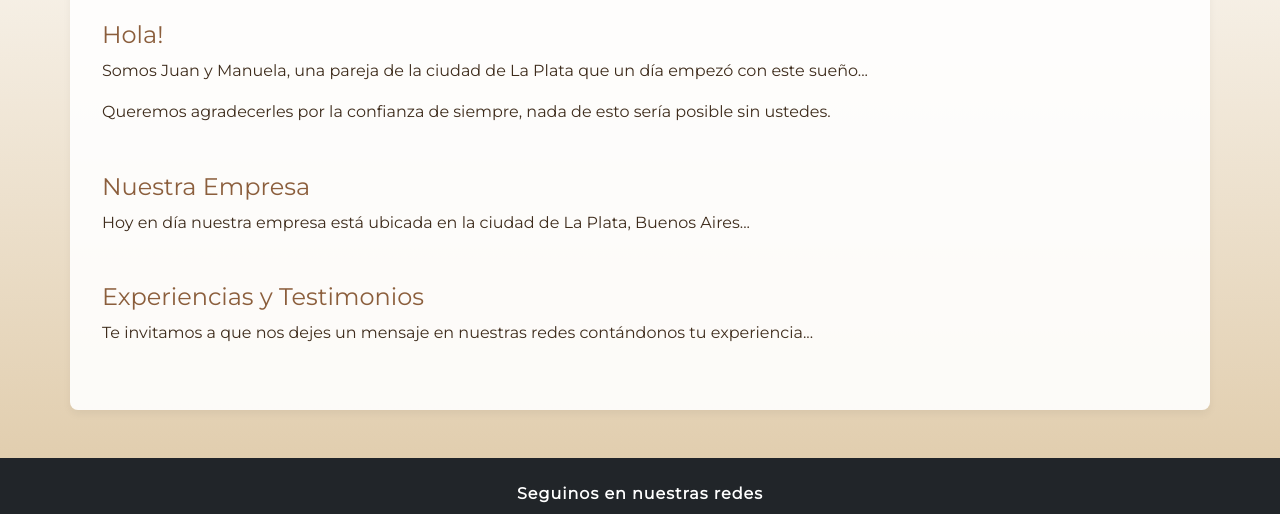
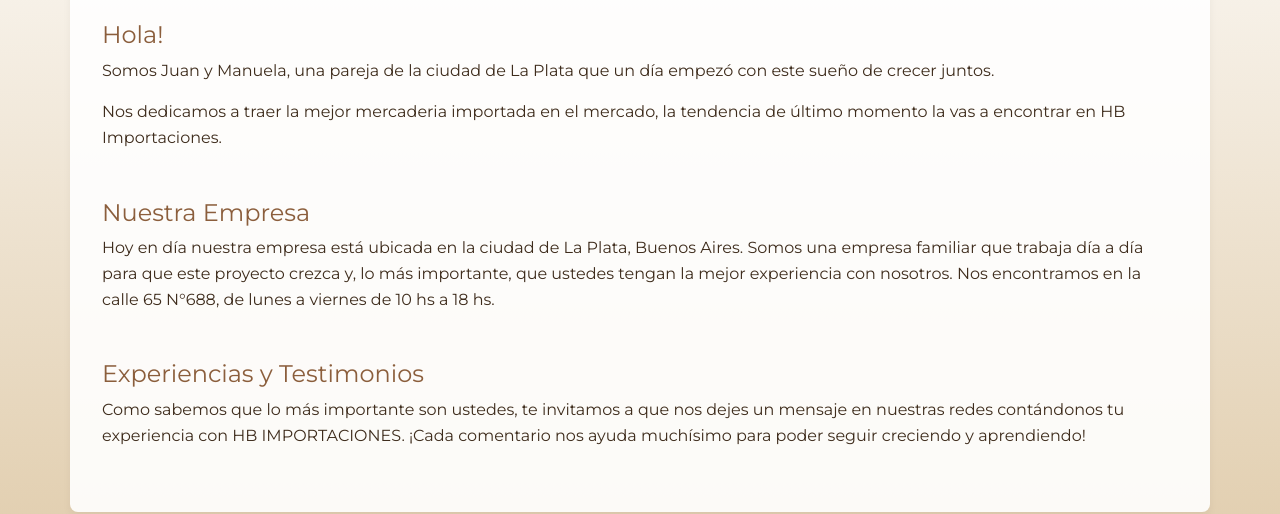
Before and after one commit to manulegui/HBImportaciones, a website: page pages/quienessomos.html in a window 1280 px wide. Shown: the part 225-739 px from the top of the page. Drawn offline with nearby package versions, Linux system fonts and the light colour scheme.

Commit message:
Corregi foto que no se veia y quienes somos

```diff
--- a/pages/quienessomos.html
+++ b/pages/quienessomos.html
@@ -40,24 +40,28 @@
         <section class="mb-5">
           <h2 class="h4">Hola!</h2>
           <p>
-            Somos Juan y Manuela, una pareja de la ciudad de La Plata que un día empezó con este sueño...
+            Somos Juan y Manuela, una pareja de la ciudad de La Plata que un día empezó con este sueño de crecer juntos.
           </p>
           <p>
-            Queremos agradecerles por la confianza de siempre, nada de esto sería posible sin ustedes.
+            Nos dedicamos a traer la mejor mercaderia importada en el mercado, la tendencia de último momento la vas a encontrar en HB Importaciones.
           </p>
         </section>
 
         <section class="mb-5">
           <h2 class="h4">Nuestra Empresa</h2>
           <p>
-            Hoy en día nuestra empresa está ubicada en la ciudad de La Plata, Buenos Aires...
+            Hoy en día nuestra empresa está ubicada en la ciudad de La Plata, Buenos Aires.
+      Somos una empresa familiar que trabaja día a día para que este proyecto crezca y, lo más importante, que ustedes tengan la mejor experiencia con nosotros.
+      Nos encontramos en la calle 65 N°688, de lunes a viernes de 10 hs a 18 hs.
           </p>
         </section>
 
         <section>
           <h2 class="h4">Experiencias y Testimonios</h2>
           <p>
-            Te invitamos a que nos dejes un mensaje en nuestras redes contándonos tu experiencia...
+            Como sabemos que lo más importante son ustedes, te invitamos a que nos dejes un mensaje en nuestras redes contándonos tu experiencia con HB IMPORTACIONES.
+            ¡Cada comentario nos ayuda muchísimo para poder seguir creciendo y aprendiendo!
+          </p>
           </p>
         </section>
       </main>
```
Also changed, not shown: pages/servicios.html (+1 -1 lines).
